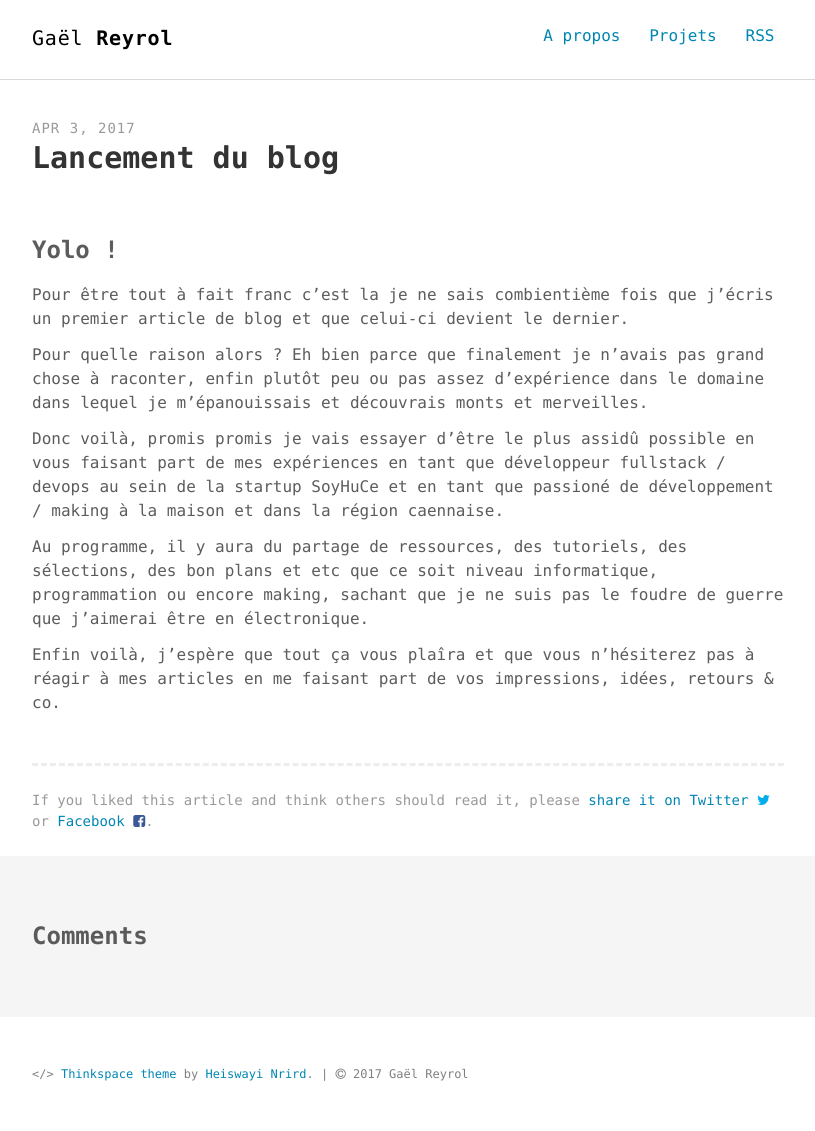
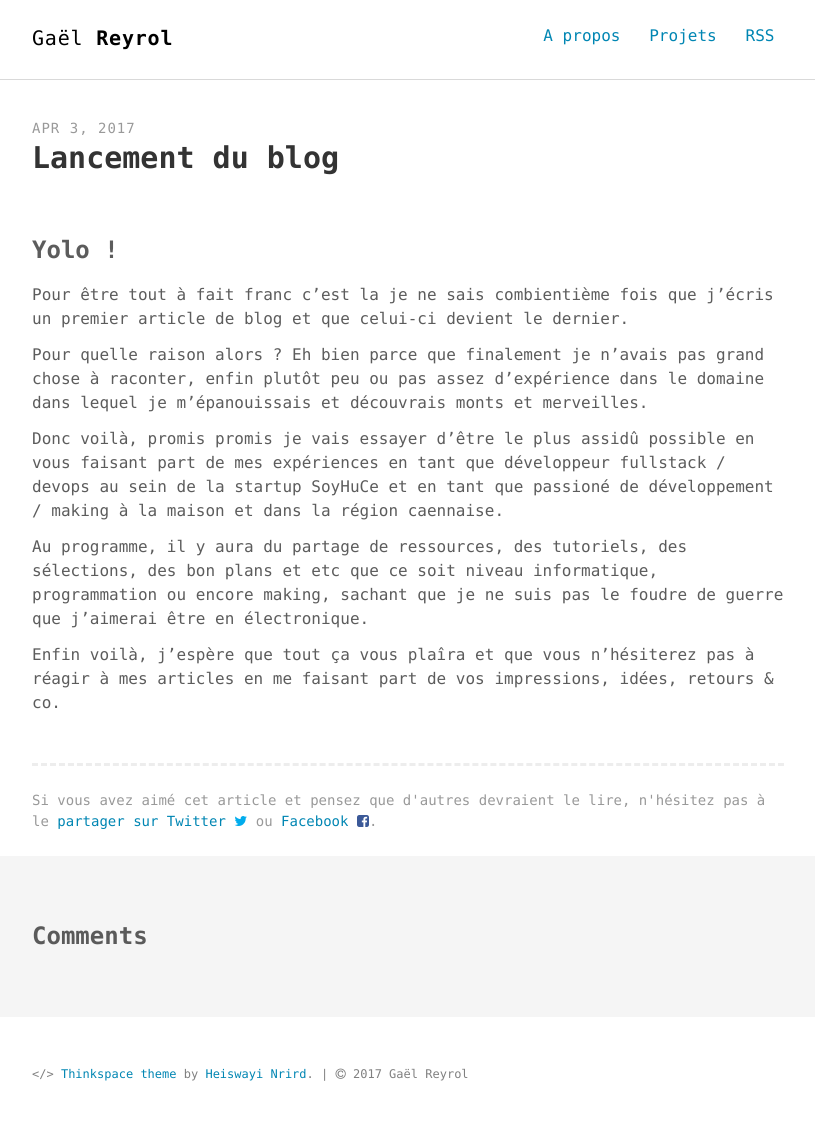
Before and after one commit to Zevran/gaelreyrol.com, a Jekyll site: the page built from _posts/2017-04-03-lancement-blog.md, in a window 1280 px wide. Shown: the whole page, without its empty margins (232-1047 px from the left). Built offline with Jekyll 4.4.1, drawn with Linux system fonts in a browser that asks for light colours; comment, search, counter and statistics services are not loaded.

Commit message:
fix(includes): Translate share-post block

```diff
--- a/_includes/post-share.html
+++ b/_includes/post-share.html
@@ -1,7 +1,7 @@
 
 <aside class="share">
 
-  <p>If you liked this article and think others should read it, please <a href="http://twitter.com/share?text={{page.title}}&amp;url={{ site.url }}{{ page.url }}&amp;via={{ site.twitter_username }}"
-  onclick="window.open(this.href, 'twitter-share', 'width=550,height=235');return false;">share it on Twitter <i class="fa fa-twitter" aria-hidden="true" style="color:#00aced"></i></a> or <a href="https://www.facebook.com/sharer/sharer.php?u={{ site.url }}{{ page.url }}" onclick="window.open(this.href, 'facebook-share', 'width=550,height=235');return false;">Facebook <i class="fa fa-facebook-square" aria-hidden="true" style="color:#3b5998"></i></a>.</p>
+  <p>Si vous avez aimé cet article et pensez que d'autres devraient le lire, n'hésitez pas à le <a href="http://twitter.com/share?text={{page.title}}&amp;url={{ site.url }}{{ page.url }}&amp;via={{ site.twitter_username }}"
+  onclick="window.open(this.href, 'twitter-share', 'width=550,height=235');return false;">partager sur Twitter <i class="fa fa-twitter" aria-hidden="true" style="color:#00aced"></i></a> ou <a href="https://www.facebook.com/sharer/sharer.php?u={{ site.url }}{{ page.url }}" onclick="window.open(this.href, 'facebook-share', 'width=550,height=235');return false;">Facebook <i class="fa fa-facebook-square" aria-hidden="true" style="color:#3b5998"></i></a>.</p>
 
 </aside>
```
